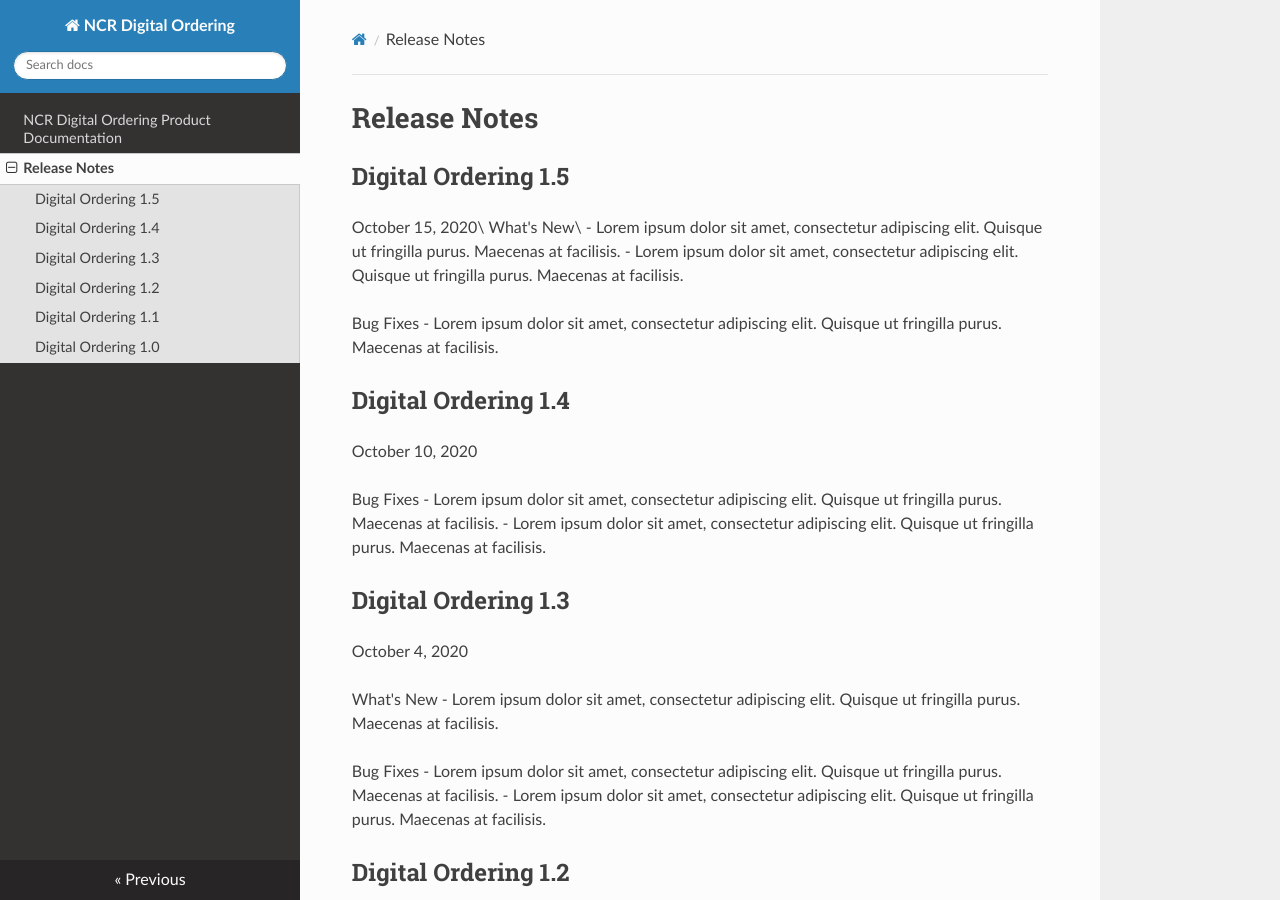
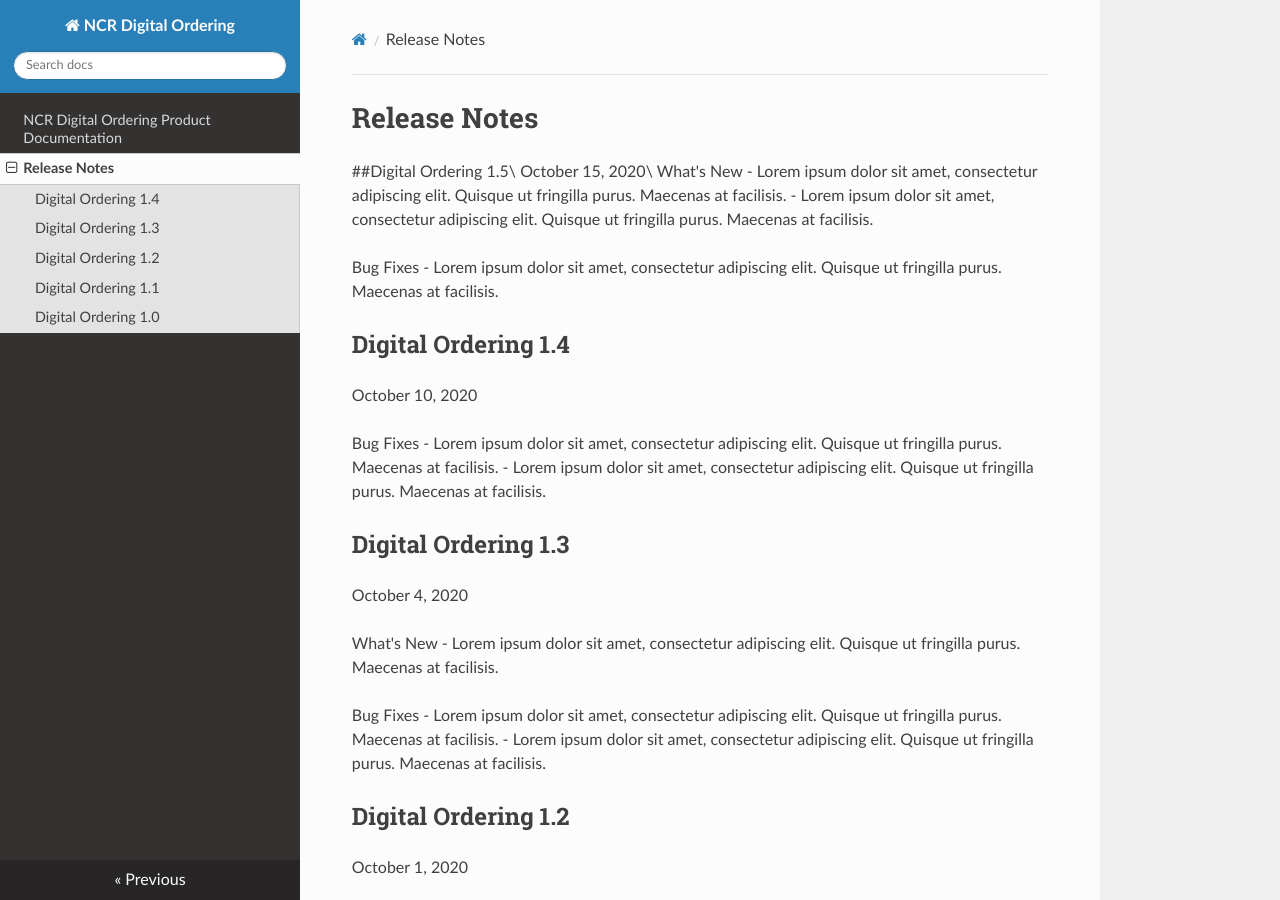
Before and after one commit to bz250090/techdoc-test, an MkDocs documentation site: the page built from docs/release-notes.md, in a window 1280 px wide and 900 px high. Built offline with MkDocs 1.6.1, drawn with Linux system fonts in a browser that asks for light colours; nearby versions of some CDN libraries.

Commit message:
Update release-notes.md

```diff
--- a/docs/release-notes.md
+++ b/docs/release-notes.md
@@ -1,8 +1,8 @@
 #Release Notes
 
-##Digital Ordering 1.5
+##Digital Ordering 1.5\
 October 15, 2020\
-What's New\
+What's New
 - Lorem ipsum dolor sit amet, consectetur adipiscing elit. Quisque ut fringilla purus. Maecenas at facilisis.
 - Lorem ipsum dolor sit amet, consectetur adipiscing elit. Quisque ut fringilla purus. Maecenas at facilisis.
 
```
